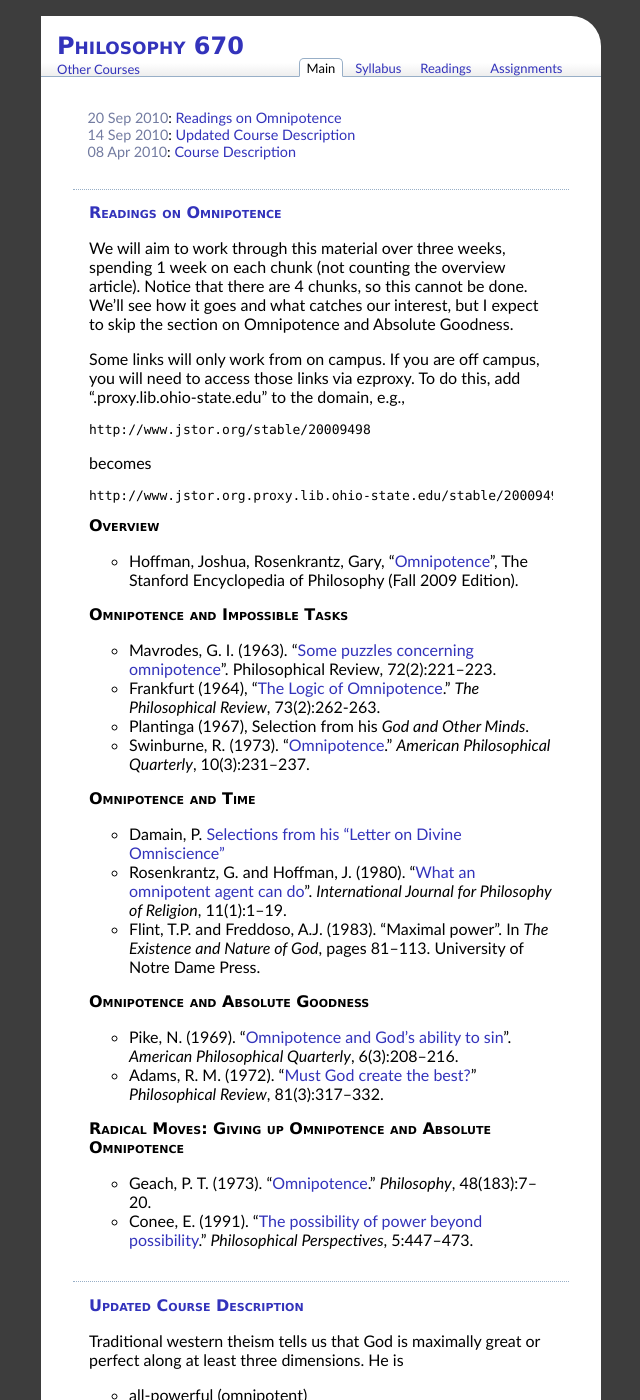
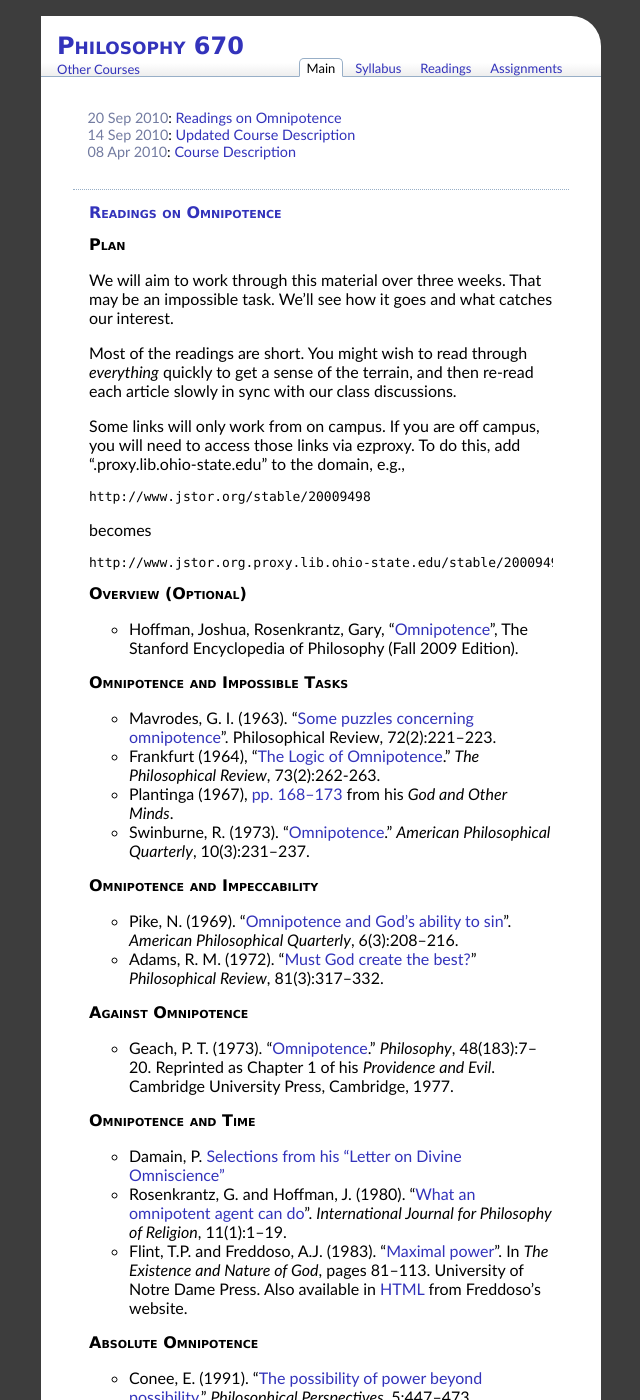
Before and after one commit to dsanson/dsanson.github.com, a Jekyll site: the page built from 670f2010/index.markdown, in a window 1280 px wide and 1400 px high. Shown: the whole window, without its empty margins (319-959 px from the left). Built offline with Jekyll 4.4.1, drawn with Linux system fonts in a browser that asks for light colours; nearby versions of some CDN libraries; Markdown is read by kramdown in place of the engine named in the settings.

Commit message:
added links to 670 readings

```diff
--- a/670f2010/readings/_posts/2010-09-20-readings-on-omnipotence.markdown
+++ b/670f2010/readings/_posts/2010-09-20-readings-on-omnipotence.markdown
@@ -5,7 +5,11 @@ section: readings
 published: true
 ---
 
-We will aim to work through this material over three weeks, spending 1 week on each chunk (not counting the overview article). Notice that there are 4 chunks, so this cannot be done. We'll see how it goes and what catches our interest, but I expect to skip the section on Omnipotence and Absolute Goodness.
+# Plan
+
+We will aim to work through this material over three weeks. That may be an impossible task. We'll see how it goes and what catches our interest.
+
+Most of the readings are short. You might wish to read through *everything* quickly to get a sense of the terrain, and then re-read each article slowly in sync with our class discussions.
 
 Some links will only work from on campus. If you are off campus, you will need to access those links via ezproxy. To do this, add ".proxy.lib.ohio-state.edu" to the domain, e.g.,
 
@@ -15,7 +19,7 @@ becomes
 
     http://www.jstor.org.proxy.lib.ohio-state.edu/stable/20009498
 
-# Overview
+# Overview (Optional)
 
 -   Hoffman, Joshua, Rosenkrantz, Gary, "[Omnipotence][]", The Stanford Encyclopedia of Philosophy (Fall 2009 Edition).
 
@@ -23,23 +27,27 @@ becomes
 
 -   Mavrodes, G. I. (1963). "[Some puzzles concerning omnipotence][]". Philosophical Review, 72(2):221–223.
 -   Frankfurt (1964), "[The Logic of Omnipotence][]." *The Philosophical Review*, 73(2):262-263.
--   Plantinga (1967), Selection from his *God and Other Minds*.
+-   Plantinga (1967), [pp. 168--173](http://people.cohums.ohio-state.edu/sanson7/courses/local/plantinga1967a.pdf) from his *God and Other Minds*.
 -   Swinburne, R. (1973). "[Omnipotence][1]." *American Philosophical Quarterly*, 10(3):231–237.
+
+# Omnipotence and Impeccability
+
+-   Pike, N. (1969). "[Omnipotence and God’s ability to sin][]". *American Philosophical Quarterly*, 6(3):208–216.
+-   Adams, R. M. (1972). "[Must God create the best?][]" *Philosophical Review*, 81(3):317–332.
+
+# Against Omnipotence
+
+-   Geach, P. T. (1973). "[Omnipotence][2]." *Philosophy*, 48(183):7–20. Reprinted as Chapter 1 of his *Providence and Evil*. Cambridge
+University Press, Cambridge, 1977.
 
 # Omnipotence and Time
 
 -   Damain, P. [Selections from his "Letter on Divine Omniscience"][]
 -   Rosenkrantz, G. and Hoffman, J. (1980). "[What an omnipotent agent can do][]". *International Journal for Philosophy of Religion*, 11(1):1–19.
--   Flint, T.P. and Freddoso, A.J. (1983). "Maximal power". In *The Existence and Nature of God*, pages 81–113. University of Notre Dame Press.
+-   Flint, T.P. and Freddoso, A.J. (1983). "[Maximal power](http://people.cohums.ohio-state.edu/sanson7/courses/local/flint1983a.pdf)". In *The Existence and Nature of God*, pages 81–113. University of Notre Dame Press. Also available in [HTML](http://www.nd.edu/~afreddos/papers/mp.htm) from Freddoso's website.
 
-# Omnipotence and Absolute Goodness
+# Absolute Omnipotence
 
--   Pike, N. (1969). "[Omnipotence and God’s ability to sin][]". *American Philosophical Quarterly*, 6(3):208–216.
--   Adams, R. M. (1972). "[Must God create the best?][]" *Philosophical Review*, 81(3):317–332.
-
-# Radical Moves: Giving up Omnipotence and Absolute Omnipotence
-
--   Geach, P. T. (1973). "[Omnipotence][2]." *Philosophy*, 48(183):7–20.
 -   Conee, E. (1991). "[The possibility of power beyond possibility][]." *Philosophical Perspectives*, 5:447–473.
 
   [Omnipotence]: http://plato.stanford.edu/archives/fall2009/entries/omnipotence/
```
